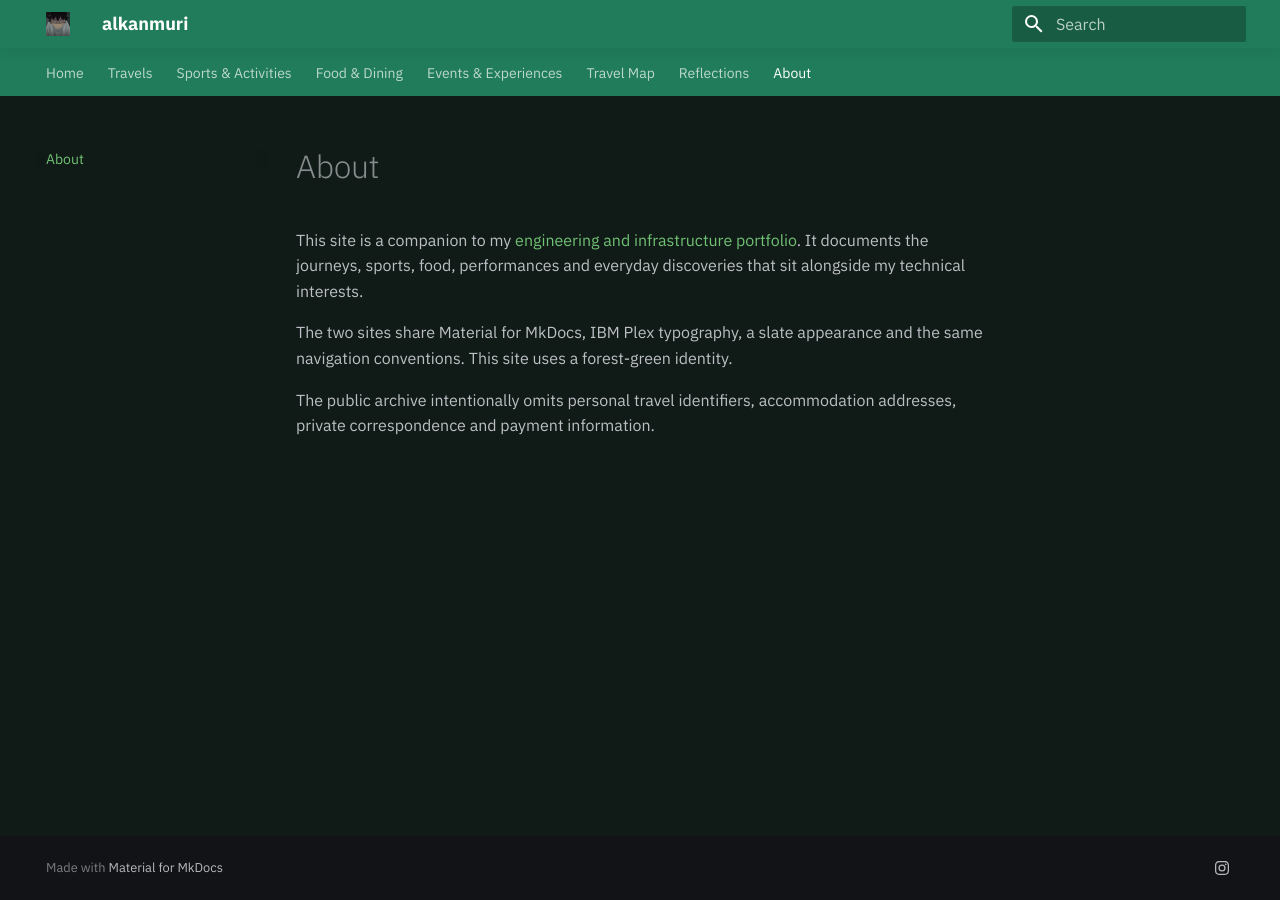
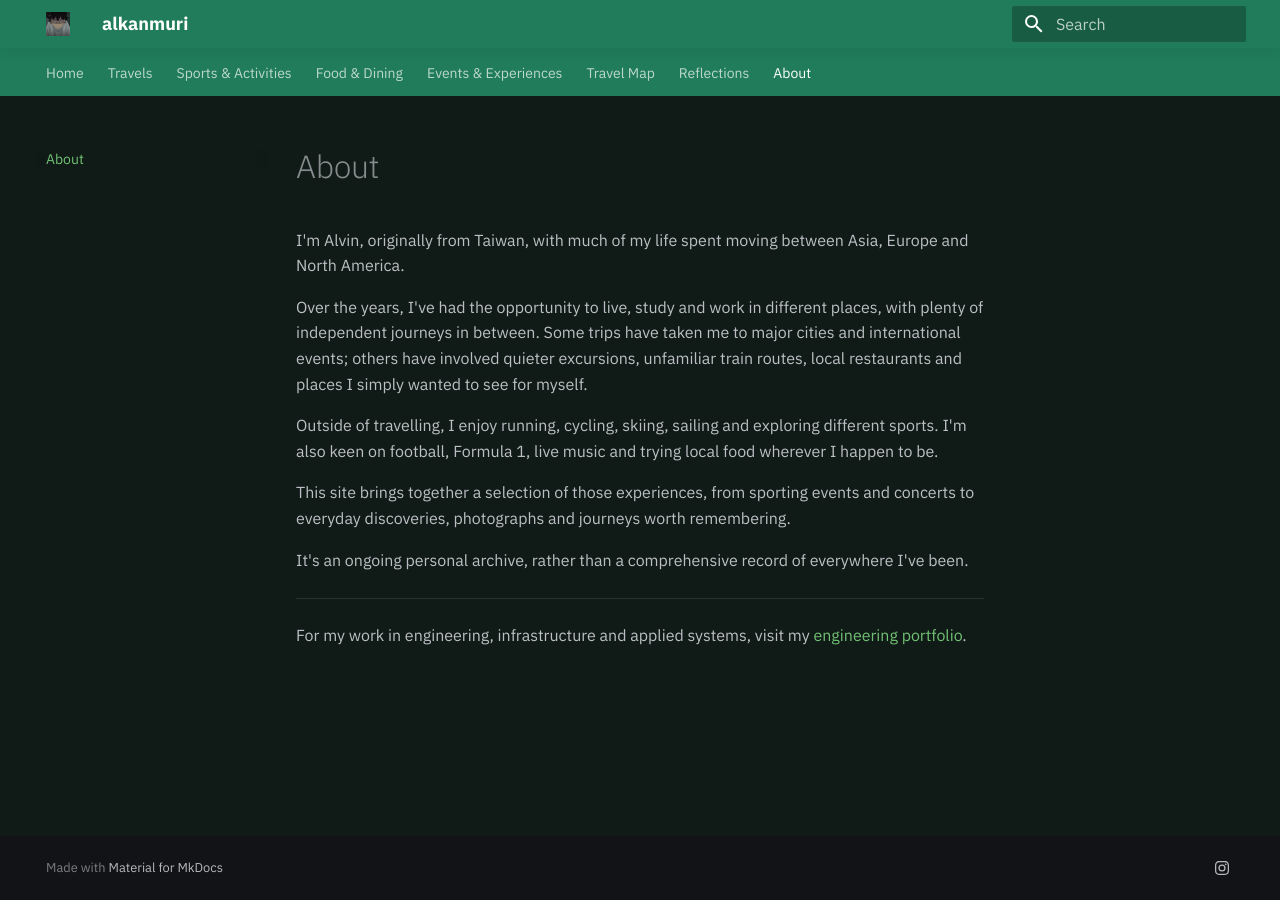
Before and after one commit to alvvvli/alvin-beyond, an MkDocs documentation site: the page built from docs/about.md, in a window 1280 px wide. Built offline with MkDocs 1.6.1 and Material for MkDocs 9.7.7, drawn with Linux system fonts in a browser that asks for light colours.

Commit message:
Update about.md

```diff
--- a/docs/about.md
+++ b/docs/about.md
@@ -1,7 +1,15 @@
 # About
 
-This site is a companion to my [engineering and infrastructure portfolio](https://alvvvli.github.io/alvin-site/). It documents the journeys, sports, food, performances and everyday discoveries that sit alongside my technical interests.
+I'm Alvin, originally from Taiwan, with much of my life spent moving between Asia, Europe and North America.
 
-The two sites share Material for MkDocs, IBM Plex typography, a slate appearance and the same navigation conventions. This site uses a forest-green identity.
+Over the years, I've had the opportunity to live, study and work in different places, with plenty of independent journeys in between. Some trips have taken me to major cities and international events; others have involved quieter excursions, unfamiliar train routes, local restaurants and places I simply wanted to see for myself.
 
-The public archive intentionally omits personal travel identifiers, accommodation addresses, private correspondence and payment information.
+Outside of travelling, I enjoy running, cycling, skiing, sailing and exploring different sports. I'm also keen on football, Formula 1, live music and trying local food wherever I happen to be.
+
+This site brings together a selection of those experiences, from sporting events and concerts to everyday discoveries, photographs and journeys worth remembering.
+
+It's an ongoing personal archive, rather than a comprehensive record of everywhere I've been.
+
+---
+
+For my work in engineering, infrastructure and applied systems, visit my [engineering portfolio](https://alvvvli.github.io/alvin-site/).
```
